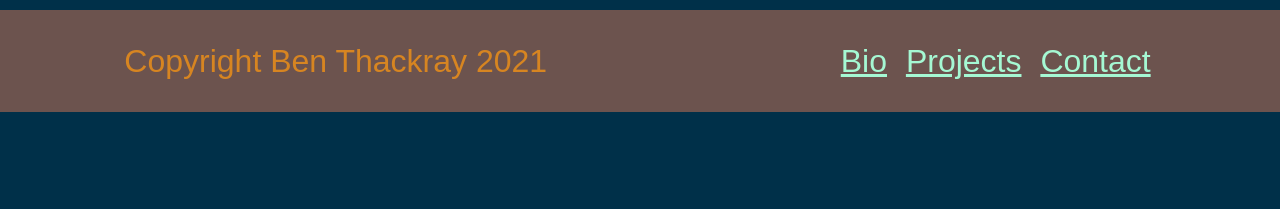
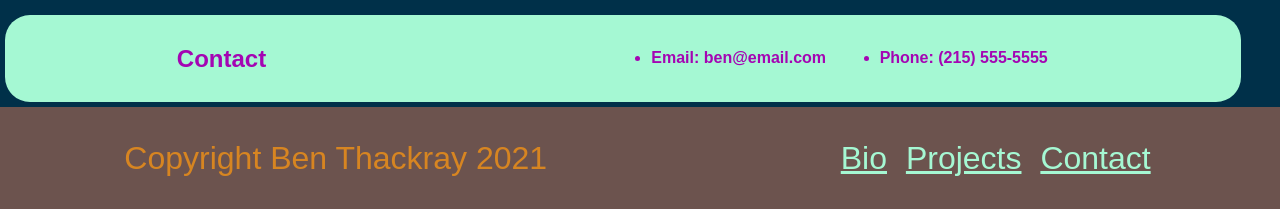
Before and after one commit to benthackray/benthackrayportfolio, a plain HTML site: page index.html in a window 1280 px wide. Shown: the part 1689-1898 px from the top of the page. Before the commit the page ends 1801 px from the top, so only its background shows below. Drawn offline with Linux system fonts and the light colour scheme.

Commit message:
Made the Contact section its own box, added a link to the project image, wrote up a readme, had an anxiety attack

```diff
--- a/assets/css/style.css
+++ b/assets/css/style.css
@@ -63,7 +63,7 @@ main {
     align-items: flex-start;
 }
 
-/* Bio and Contact */
+/* Bio */
 main aside {
     background-color: var(--purple);
     color: var(--aqua);
@@ -116,6 +116,34 @@ main section {
     flex-basis: 1 1 0;
     font-size: 1rem;
     font-weight: bolder;
+    justify-content: center;
+}
+
+.contact {
+    width: 95%;
+    display: flex;
+    flex-direction: row;
+    padding: 10px;
+    margin: 5px;
+    border-radius: 25px;
+    justify-content: space-around;
+    background-color:var(--aqua);
+    color: var(--purple);
+    align-items: center;
+    flex-wrap: wrap;
+}
+
+.contact h2 {
+    flex-basis: 100px;
+    text-align: center;
+}
+
+.contact ul {
+    flex-basis: 450px;
+    display: flex;
+    flex-direction: row;
+    justify-content: space-around;
+    font-weight: bolder;
 }
 
 footer {
@@ -130,6 +158,7 @@ footer {
     font-size: 2rem;
 }
 
+/* Tablet viewing - stacks each project card by taking up 95% of the flex space */
 @media screen and (max-width:992px) {
 
     .card{
@@ -138,13 +167,10 @@ footer {
 
 }
 
+/* Mobile viewing - stacks bio section on top of portfolio */
 @media screen and (max-width: 768px) {
-    /* on tablets, set columns to only be 50% of the width and not grow */
     main {
         flex-direction: column;
     }
 
-    .card{
-        flex-basis: 95%;
-    }
 }
--- a/index.html
+++ b/index.html
@@ -40,14 +40,6 @@
             <h2>Bio</h2>
             <p>Ben is a programmer from Northwest Philadelphia. He has been coding since May of 2021. In his spare time he likes to write and plays roller derby. Please, please hire him.</p>
 
-            <br>
-
-            <h2 id="contact">Contact</h2>
-            <ul>
-                <li>Phone: (215)555-5555</li>
-                <li>Email: ben@email.com</li>
-            </ul>
-
         </aside>
 
         <section id="projects" class="portfolio">
@@ -57,8 +49,10 @@
             <article class="deck">
 
                 <div id="firstPhoto" class="card">
+                    <a href="https://benthackray.github.io/horiseon-page/">
                     <img id="horiseon" src="assets/images/horiseonScreenshot.png" alt="I renamed the divs on this one!">
-                    <p><a href="https://benthackray.github.io/horiseon-page/">Horiseon Home Page</a></p>
+                    <p>Horiseon Home Page</p>
+                    </a>
                 </div>
 
                 <div class="card">
@@ -91,6 +85,17 @@
 
     </main>
 
+    <article class="contact" id="contact">
+
+        <h2>Contact</h2>
+
+        <ul>
+            <li>Email: ben@email.com</li>
+            <li>Phone: (215) 555-5555</li>
+        </ul>
+
+    </article>
+
     <footer>
 
         <div class="foot">
```
Also changed, not shown: 2 other files.
